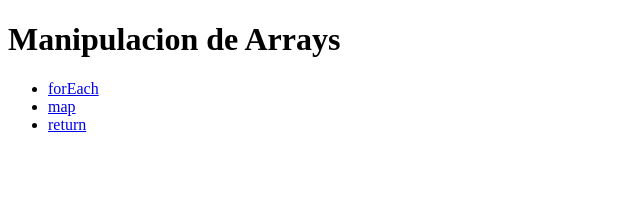
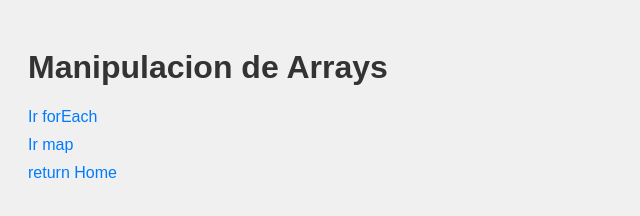
Before and after one commit to dritoDev/Manipulacion-de-Arrays, a website: page index.html in a window 1280 px wide. Shown: the whole page, without its empty margins (0-640 px from the left). Drawn offline with Linux system fonts and the light colour scheme.

Commit message:
add styles at a html

```diff
--- a/index.html
+++ b/index.html
@@ -5,19 +5,43 @@
     <meta charset="UTF-8">
     <meta name="viewport" content="width=device-width, initial-scale=1.0">
     <title>Manipulacion De Arrays</title>
+    <style>
+        body {
+            font-family: Arial, sans-serif;
+            background-color: #f0f0f0;
+            padding: 20px;
+        }
+        h1 {
+            color: #333;
+        }
+        ul {
+            list-style-type: none;
+            padding: 0;
+        }
+        li {
+            margin-bottom: 10px;
+        }
+        a {
+            text-decoration: none;
+            color: #007BFF;
+        }
+        a:hover {
+            color: #0056b3;
+        }
+    </style>
 </head>
 
 <body>
     <h1>Manipulacion de Arrays</h1>
     <ul>
         <li>
-            <a href="./client/01-forEach.html">forEach</a>
+            <a href="./client/01-forEach.html">Ir forEach</a>
         </li>
         <li>
-            <a href="./client/02-map.html">map</a>
+            <a href="./client/02-map.html">Ir map</a>
         </li>
         <li>
-            <a href="/">return</a>
+            <a href="/">return Home</a>
         </li>
     </ul>
 </body>
```
